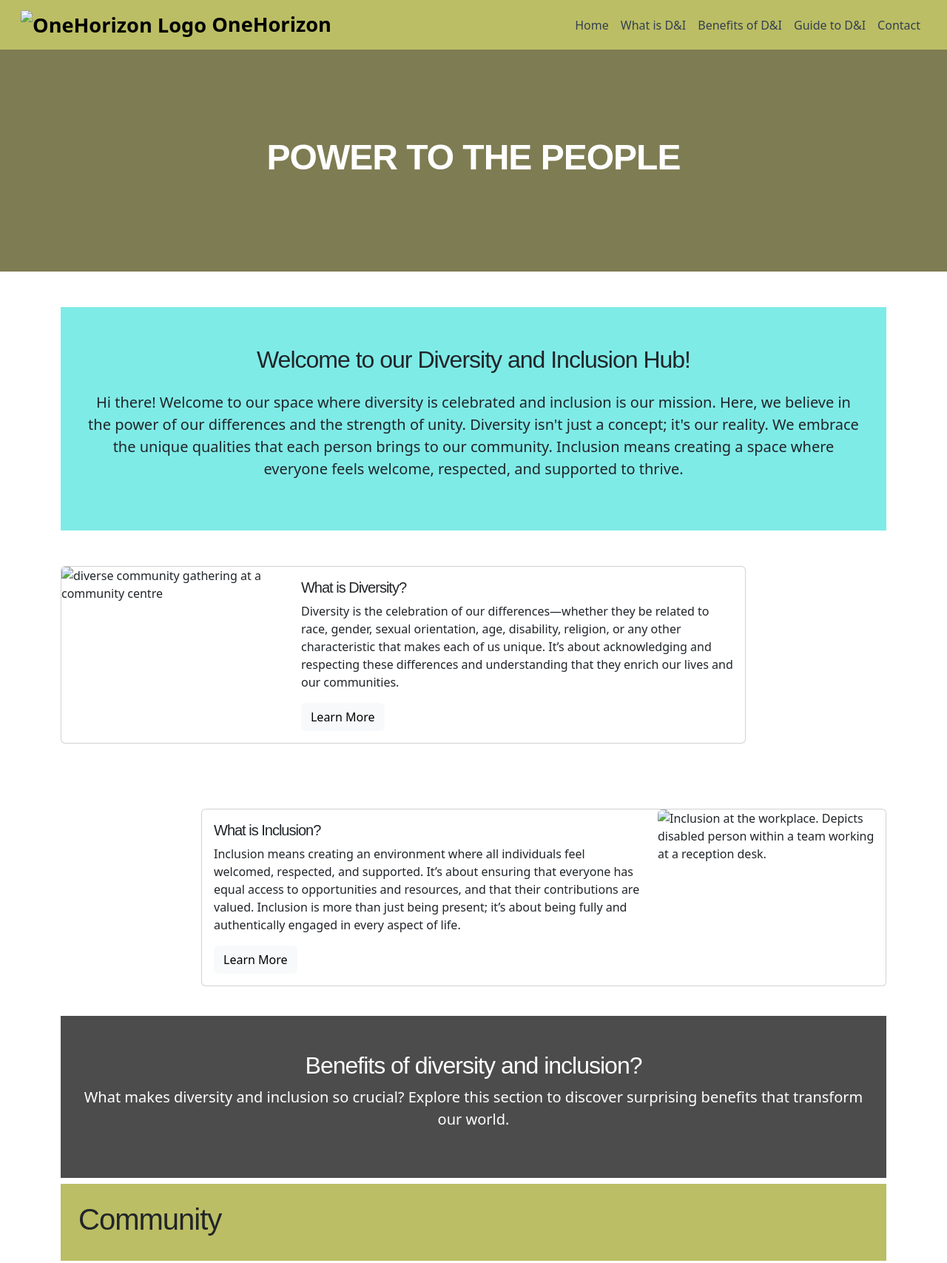
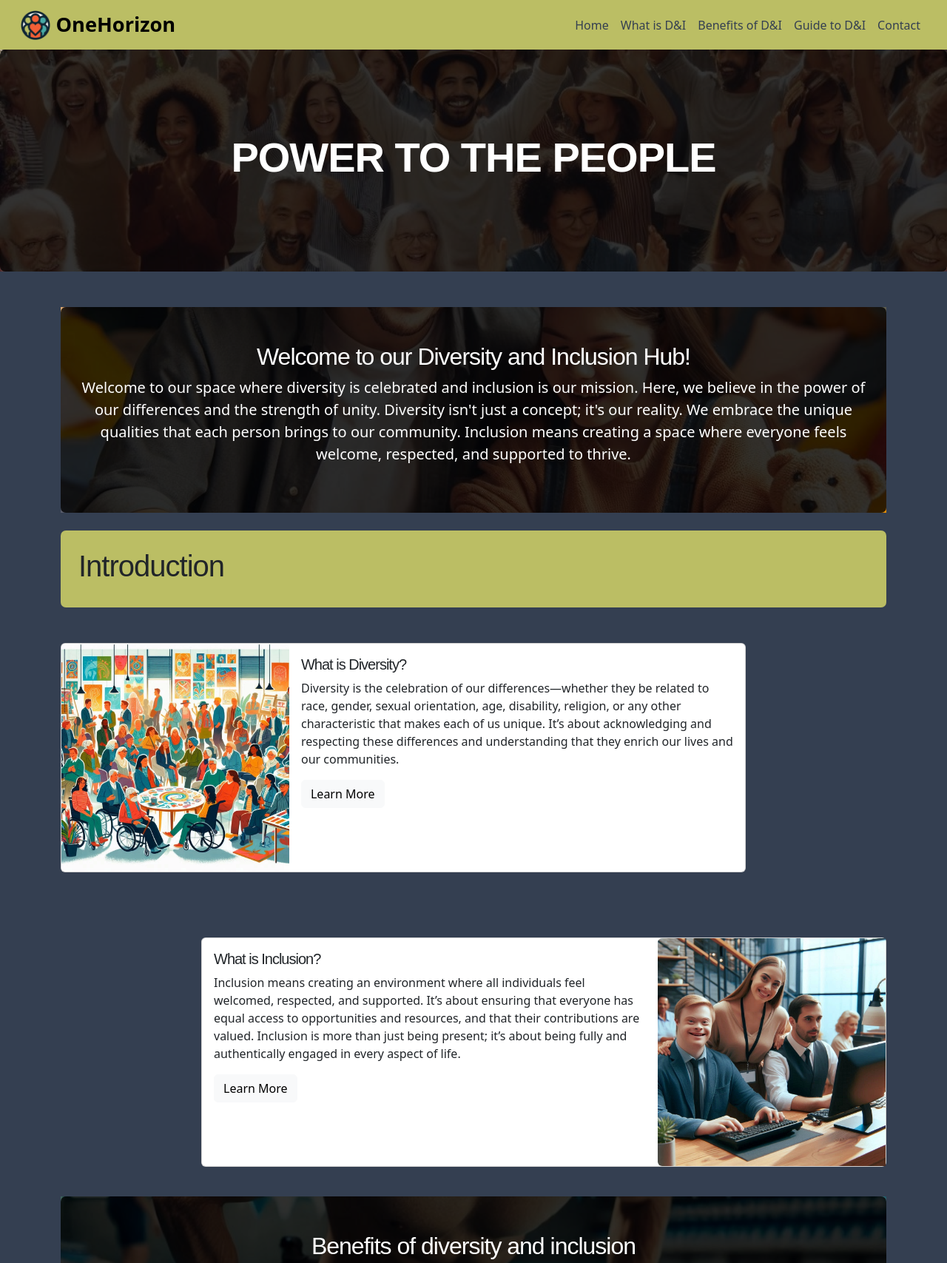
Before and after one commit to Ali-Gate/individual-formative-assignment-1, a plain HTML site: page index.html in a window 1280 px wide. Shown: the top 1707 px of the page at 74% size. Drawn offline with nearby package versions, Linux system fonts and the light colour scheme.

Commit message:
recommit image changes

```diff
--- a/assets/css/style.css
+++ b/assets/css/style.css
@@ -1,3 +1,11 @@
+body {
+
+    background-color: #343f51;
+
+}
+div {
+    border-radius: 7px;
+}
 #logo {
 
     font-size: 1.7em;
--- a/index.html
+++ b/index.html
@@ -33,7 +33,7 @@
     <nav class="navbar navbar-expand-md navbar-light" style="background-color: #BBBE64;">
         <div class="container-fluid d-flex mx-3">
             <a  id="logo" class="navbar-brand" href="index.html">
-				<img src="./assets/images/1horizonlogocolour.png" alt="OneHorizon Logo" class="d-inline-block align-text-top" height="40px;">
+				<img src="./assets/images/1horizonlogocolour.webp" alt="OneHorizon Logo" class="d-inline-block align-text-top" height="40px;">
                 OneHorizon
 			</a>
             <button class="navbar-toggler" type="button" data-bs-toggle="collapse"
@@ -65,12 +65,12 @@
 
 
     <!--hero-->
-    <section class="hero position-relative text-white text-center d-flex align-items-center justify-content-center"
-    style="height: 300px; background-image: url('./assets/images/hero.png'); background-size: cover; background-position: center;"
+    <section class="position-relative text-white text-center d-flex align-items-center"
+        style="height: 300px; background-image: url('./assets/images/hero.webp'); background-size: cover; background-position: center;"
         aria-label="Hero background image">
-        <div class="overlay position-absolute w-100 h-100" style="background-color: rgba(68, 64, 3, 0.685);"></div>
+        <div class="overlay position-absolute w-100 h-100" style="background-color: rgba(0, 0, 0, 0.8);"></div>
         <div class="container position-relative">
-            <h1 class="display-4" style="font-weight: bolder; font-size: 3rem;">POWER TO THE PEOPLE</h1>
+            <h1 class="display-4" style="font-weight: bolder;">POWER TO THE PEOPLE</h1>
         </div>
     </section>
 
@@ -79,16 +79,27 @@
     <main class="container py-5">
     <!--main content from home page-section-->
     <!--welcome section-->
-        <section class="py-1  mx-0" style="background-color: #7FEBE7;">
-            <div class="welcome py-5 text-center">
+
+        <section id="why" class="mx-0 position-relative" style="color: #ffffff; background-image: url('./assets/images/school.webp');
+        background-size: cover; background-position: center; background-repeat: no-repeat;"
+        aria-label="Background section header image: Disability in sports">
+        <div class="overlay position-absolute w-100 h-100" style="background-color: rgba(0, 0, 0, 0.8);"></div>
+        <div class="container position-relative">
         <div class="container">
+            <div class="benefirt py-5 text-center">
                 <h2>Welcome to our Diversity and Inclusion Hub!</h2>
-                    <p class="lead mt-4 mx-4">Hi there! Welcome to our space where diversity is celebrated and inclusion is our mission. Here, we believe in the power of our differences and the strength of unity.
-                        Diversity isn't just a concept; it's our reality. We embrace the unique qualities that each person brings to our community. Inclusion means creating a space where everyone feels welcome, respected, and supported to thrive.
+                <p class="lead"> Welcome to our space where diversity is celebrated and inclusion is our mission. Here, we believe in the power of our differences and the strength of unity. Diversity isn't just a concept; it's our reality. We embrace the unique qualities that each person brings to our community. Inclusion means creating a space where everyone feels welcome, respected, and supported to thrive.
                 </p>
             </div>
         </div>
     </section>
+
+
+    <!--D&I introduction Section-->
+    <div class="col-12 my-4">
+        <div class="p-4" style="background-color: #bbbe64;">
+            <h1>Introduction</h1>
+        </div>
 
     <!--D&I introduction cards-->
     <section>
@@ -98,7 +109,7 @@
                     <div class="card mb-3">
                         <div class="row g-0">
                             <div class="col-md-4">
-                                <img src="./assets/images/diversity.png" class="img-fluid rounded-start" alt="diverse community gathering at a community centre">
+                                <img src="./assets/images/diversity.webp" class="img-fluid rounded-start" alt="diverse community gathering at a community centre">
                             </div>
                             <div class="col-md-8">
                                 <div class="card-body">
@@ -130,7 +141,7 @@
                                 </div>
                             </div>
                             <div class="col-md-4">
-                                <img src="./assets/images/inclusion.png" class="img-fluid rounded-start" alt="Inclusion at the workplace. Depicts disabled person within a team working
+                                <img src="./assets/images/inclusion.webp" class="img-fluid rounded-start" alt="Inclusion at the workplace. Depicts disabled person within a team working
                                 at a reception desk.">
                             </div>
                         </div>
@@ -142,14 +153,14 @@
     <!--WHY? page-section content-->
 
     <!--Intro to WHY? section-->
-    <section id="why" class="mx-0 position-relative" style="color: #ffffff; background-image: url('./assets/images/disability.png');
+    <section id="why" class="mx-0 position-relative" style="color: #ffffff; background-image: url('./assets/images/disability.webp');
         background-size: cover; background-position: center; background-repeat: no-repeat;"
         aria-label="Background section header image: Disability in sports">
-        <div class="overlay position-absolute w-100 h-100" style="background-color: rgba(0, 0, 0, 0.7);"></div>
+        <div class="overlay position-absolute w-100 h-100" style="background-color: rgba(0, 0, 0, 0.8);"></div>
         <div class="container position-relative">
         <div class="container">
-            <div class="section-banner py-5 text-center">
-                <h2>Benefits of diversity and inclusion?</h2>
+            <div class="benefirt py-5 text-center">
+                <h2>Benefits of diversity and inclusion</h2>
                 <p class="lead">What makes diversity and inclusion so crucial? Explore this section to discover surprising
                     benefits that transform our world.
                 </p>
@@ -161,7 +172,7 @@
     <section class="py-2 mx-0">
         <div class="row">
             <!--D&I in the Community -->
-            <div class="col-12 mb-4">
+            <div class="col-12 my-4">
                 <div class="p-4" style="background-color: #bbbe64;">
                     <h1>Community</h1>
                 </div>
```
Lines whose indentation alone changed are shown as unchanged.
